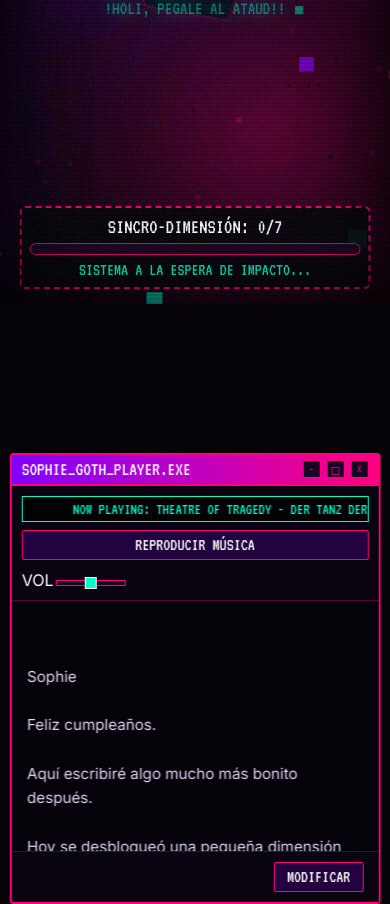
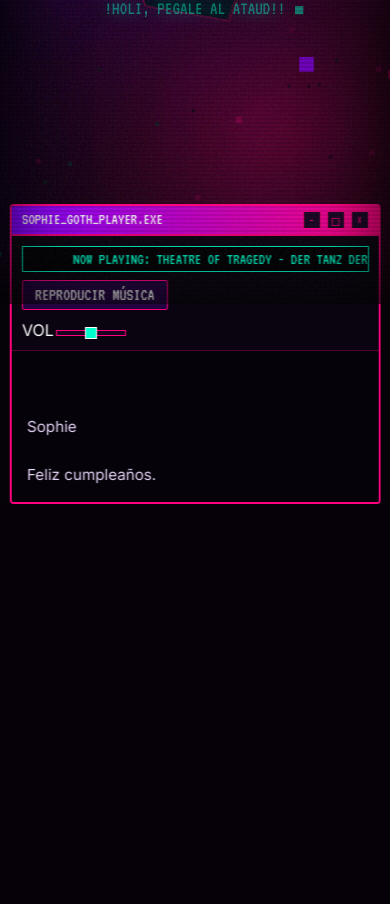
Before and after one commit to Andrescpd4/Sophie.py, a Flask app: page / in a window 390 px wide. Shown: the part 540-1444 px from the top of the page. After the commit the page ends 1044 px from the top, so only its background shows below. Run offline with Flask 3, Linux system fonts and the light colour scheme; some libraries are stand-ins or nearby versions; some web fonts are replaced.

Commit message:
responsive

```diff
--- a/app.py
+++ b/app.py
@@ -9,7 +9,6 @@ DEFAULT_MESSAGE = """Sophie
 Feliz cumpleaños.
 
 Aquí escribiré algo mucho más bonito después.
-
 
 — Brayan"""
 
--- a/message.txt
+++ b/message.txt
@@ -4,7 +4,4 @@ Feliz cumpleaños.
 
 Aquí escribiré algo mucho más bonito después.
 
-Hoy se desbloqueó una pequeña dimensión emo-gótica
-llena de cosas raras, tiernas y caos.
-
 — Brayan
--- a/templates/index.html
+++ b/templates/index.html
@@ -336,6 +336,22 @@
         backdrop-filter: blur(15px);
         font-family: "Inter", sans-serif;
       }
+    /* Responsive winamp window */
+    @media (max-width: 600px) {
+      .winamp-window {
+        bottom: -200px; /* bring it up */
+        width: 90%;
+        max-height: 300px;
+        overflow-y: auto;
+      }
+      .winamp-window .winamp-title-bar {
+        font-size: 1rem;
+      }
+      .winamp-window .player-controls {
+        flex-direction: column;
+        align-items: flex-start;
+      }
+    }
       .winamp-title-bar {
         background: linear-gradient(
           90deg,
```
